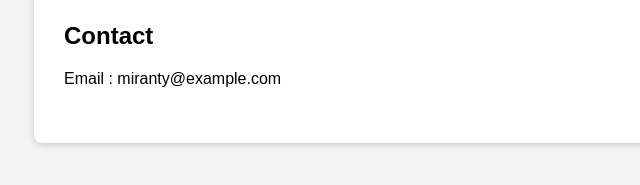
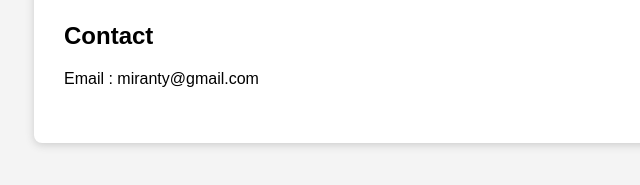
Before and after one commit to NelchaelMiranty/mon-portfolio, a plain HTML site: page index.html in a window 1280 px wide. Shown: the part 511-696 px from the top of the page, 226-866 px from the left. Drawn offline with Linux system fonts and the light colour scheme.

Commit message:
Update index.html

```diff
--- a/index.html
+++ b/index.html
@@ -37,7 +37,7 @@
         </div>
         <div class="section">
             <h2>Contact</h2>
-            <p>Email : miranty@example.com</p>
+            <p>Email : miranty@gmail.com</p>
         </div>
     </div>
 </body>
```
